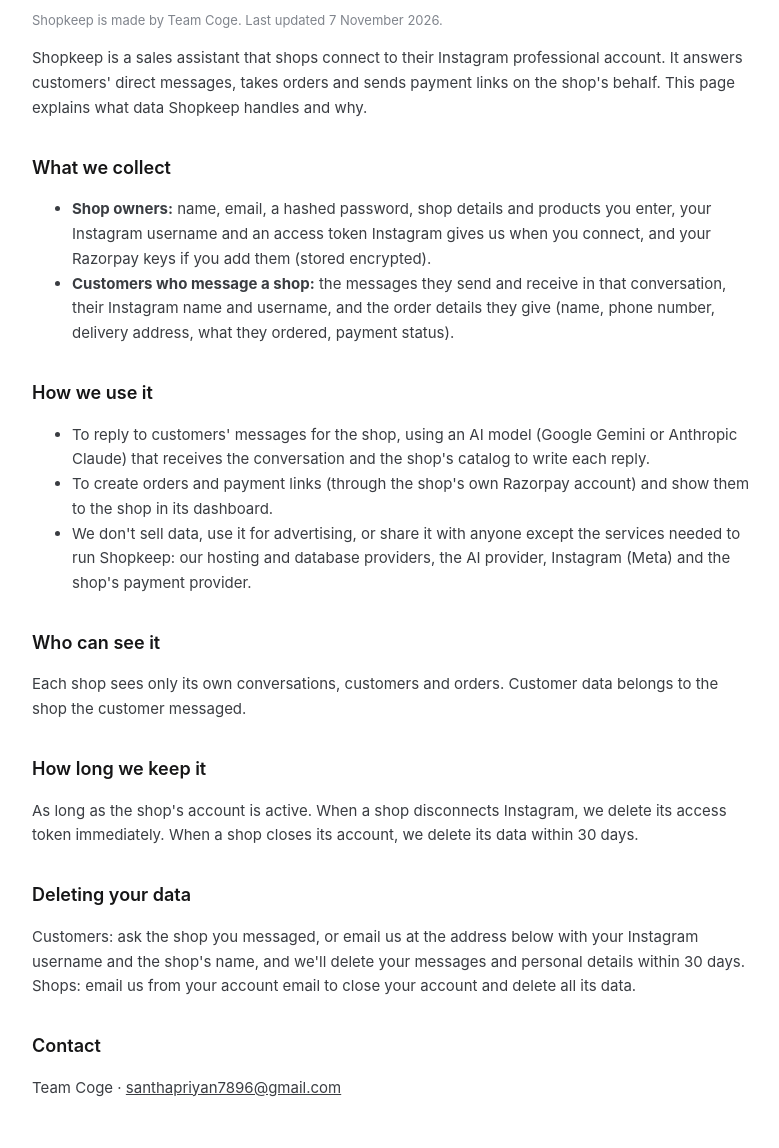
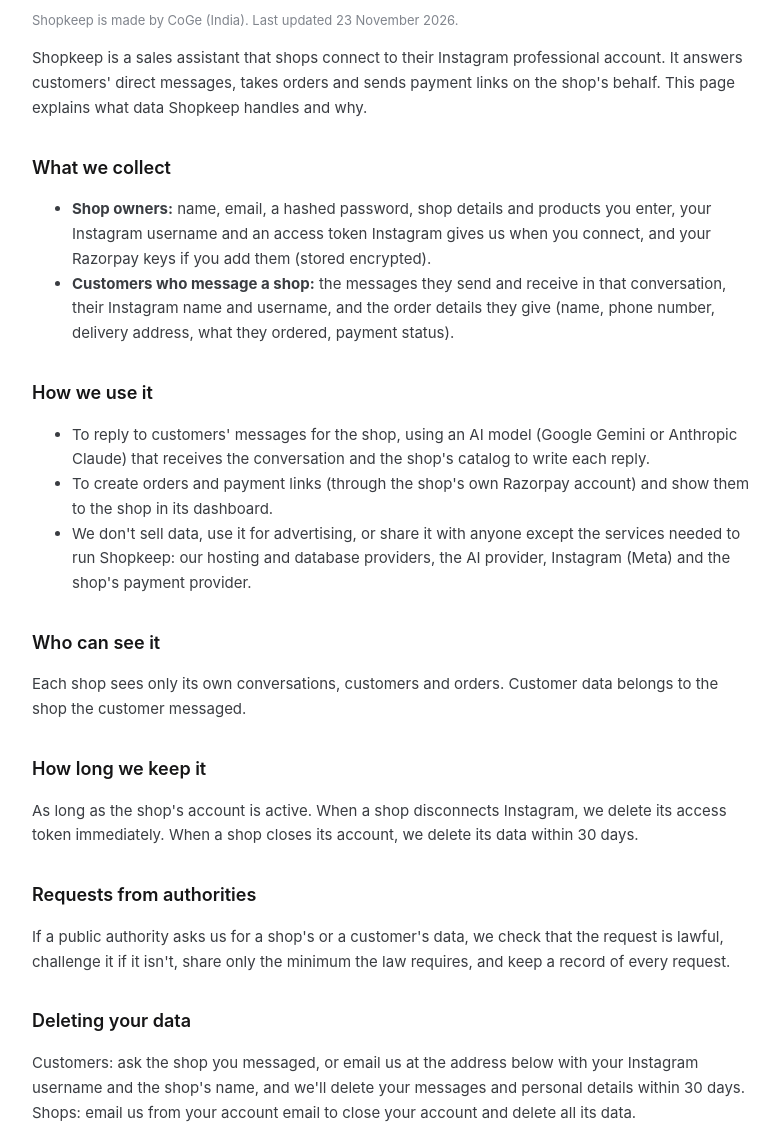
Before and after one commit to santhapriyan7896-max/shopkeep, a website: page privacy.html in a window 1280 px wide. Shown: the part 152-1300 px from the top of the page, without its empty margins (248-1027 px from the left). Drawn offline with Linux system fonts and the light colour scheme.

Commit message:
Name CoGe in the privacy policy and add how we handle authority requests
Matches the business Meta verified and the answers given in App Review.

Co-Authored-By: Claude Opus 5.5 <noreply@anthropic.com>

```diff
--- a/privacy.html
+++ b/privacy.html
@@ -19,7 +19,7 @@
 <main>
   <p><a href="/">← Shopkeep</a></p>
   <h1>Privacy policy</h1>
-  <p class="muted">Shopkeep is made by Team Coge. Last updated 7 November 2026.</p>
+  <p class="muted">Shopkeep is made by CoGe (India). Last updated 23 November 2026.</p>
 
   <p>Shopkeep is a sales assistant that shops connect to their Instagram professional account. It answers customers' direct messages, takes orders and sends payment links on the shop's behalf. This page explains what data Shopkeep handles and why.</p>
 
@@ -42,11 +42,14 @@
   <h2>How long we keep it</h2>
   <p>As long as the shop's account is active. When a shop disconnects Instagram, we delete its access token immediately. When a shop closes its account, we delete its data within 30 days.</p>
 
+  <h2>Requests from authorities</h2>
+  <p>If a public authority asks us for a shop's or a customer's data, we check that the request is lawful, challenge it if it isn't, share only the minimum the law requires, and keep a record of every request.</p>
+
   <h2 id="delete">Deleting your data</h2>
   <p>Customers: ask the shop you messaged, or email us at the address below with your Instagram username and the shop's name, and we'll delete your messages and personal details within 30 days. Shops: email us from your account email to close your account and delete all its data.</p>
 
   <h2>Contact</h2>
-  <p>Team Coge · <a href="mailto:santhapriyan7896@gmail.com">santhapriyan7896@gmail.com</a></p>
+  <p>CoGe · <a href="mailto:santhapriyan7896@gmail.com">santhapriyan7896@gmail.com</a></p>
 </main>
 </body>
 </html>
```
